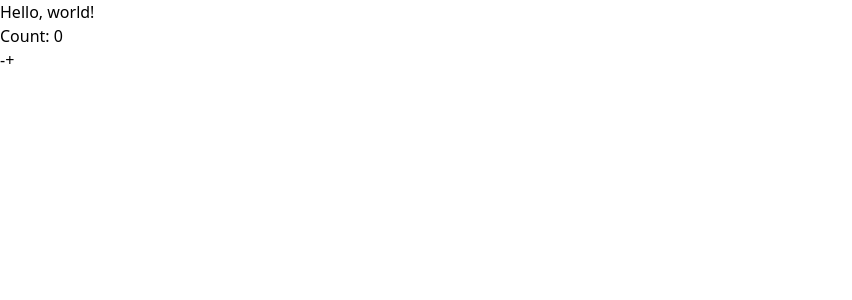
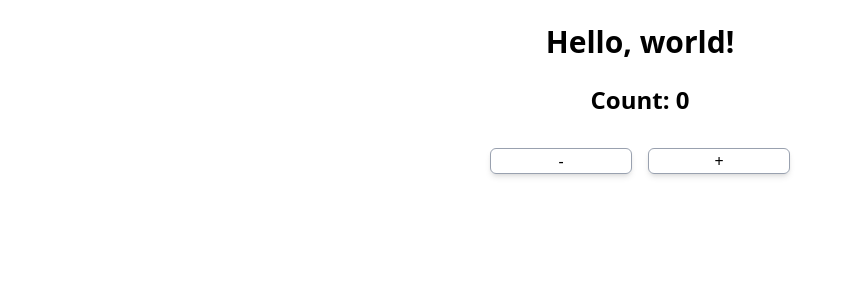
Before and after one commit to dmitkov28/react-starter, a React (Vite) app: page / in a window 1280 px wide. Shown: the top 300 px of the page, without its empty margins (0-852 px from the left). Built offline with nearby package versions, Linux system fonts and the light colour scheme.

Commit message:
style: enhance styling for header and counter components

```diff
--- a/src/App.tsx
+++ b/src/App.tsx
@@ -3,7 +3,7 @@ import Counter from "./Counter";
 function App() {
   return (
     <>
-      <h1>Hello, world!</h1>
+      <h1 className="text-3xl font-bold text-center my-6">Hello, world!</h1>
       <Counter />
     </>
   );
--- a/src/Counter.tsx
+++ b/src/Counter.tsx
@@ -15,10 +15,20 @@ export default function Counter() {
 
   return (
     <div>
-      <h2>Count: {count}</h2>
-      <div>
-        <button onClick={decrement}>-</button>
-        <button onClick={increment}>+</button>
+      <h2 className="text-center text-2xl font-bold">Count: {count}</h2>
+      <div className="grid grid-cols-2 gap-4 max-w-[300px] mx-auto my-8">
+        <button
+          className="col-span-2 md:col-span-1 border border-gray-400 shadow-md rounded-md"
+          onClick={decrement}
+        >
+          -
+        </button>
+        <button
+          className="col-span-2 md:col-span-1 border border-gray-400 shadow-md rounded-md"
+          onClick={increment}
+        >
+          +
+        </button>
       </div>
     </div>
   );
```
